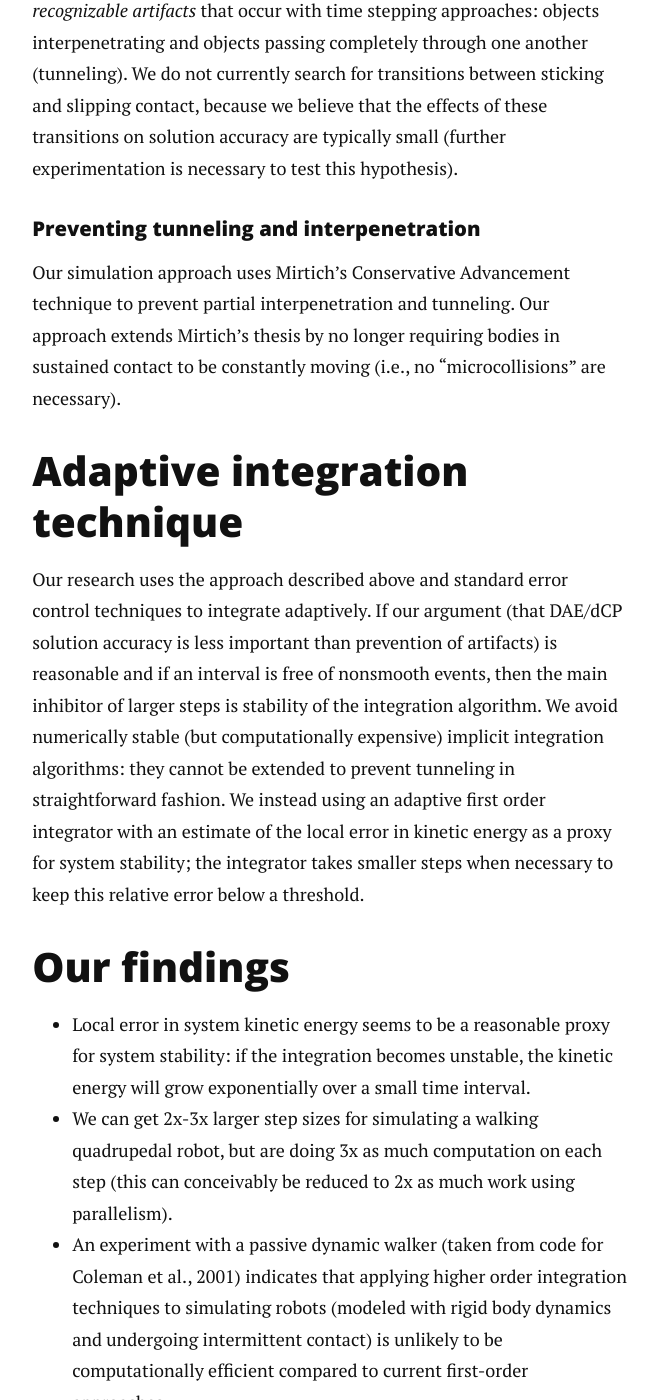
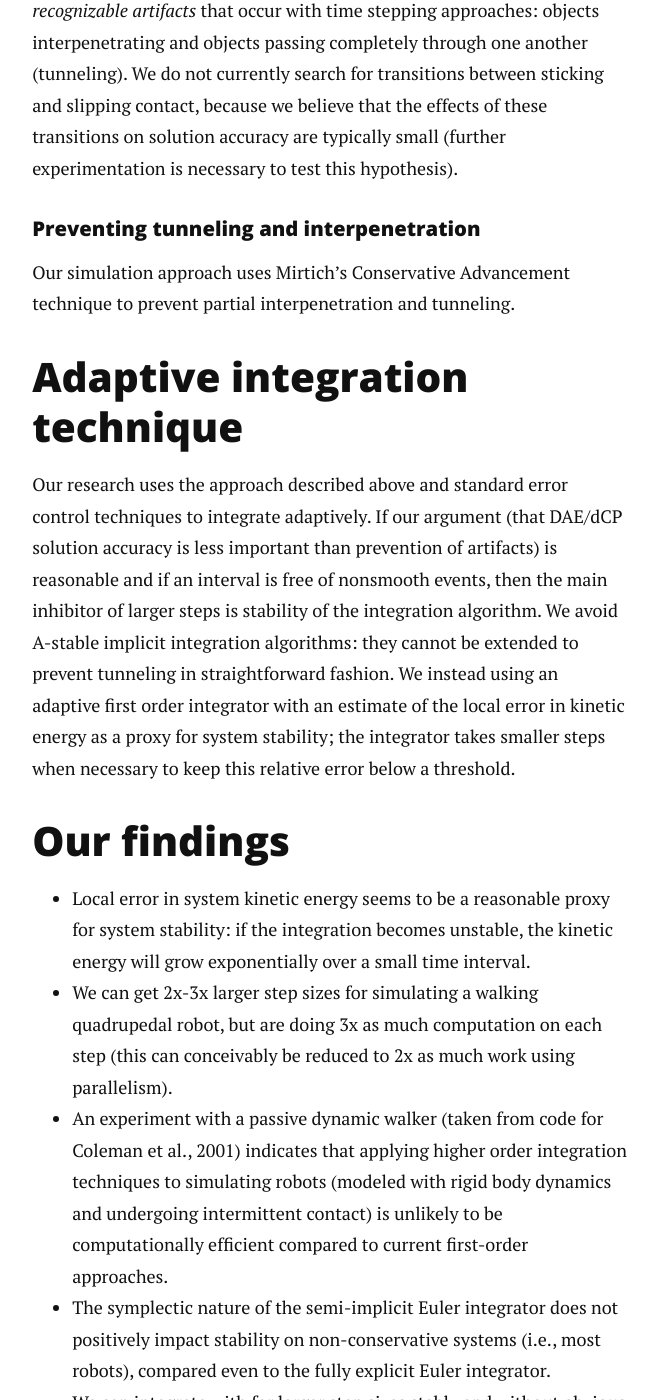
Before and after one commit to PositronicsLab/positronicslab.github.io, a Jekyll site: the page built from _posts/2015-10-18-adaptive-integration.markdown, in a window 1280 px wide and 1400 px high, scrolled down 1968 px. Shown: the whole window, without its empty margins (310-967 px from the left). Built offline with Jekyll 4.4.1, drawn with Linux system fonts in a browser that asks for light colours; nearby versions of some CDN libraries; some of the changed text lies outside the part shown.

Commit message:
Updated adaptive integration work

```diff
--- a/_posts/2015-10-18-adaptive-integration.markdown
+++ b/_posts/2015-10-18-adaptive-integration.markdown
@@ -31,18 +31,18 @@ Our paper (Zapolsky and Drumwright, 2015) seeks to avoid *clearly recognizable a
 
 #### Preventing tunneling and interpenetration
 
-Our simulation approach uses Mirtich's Conservative Advancement technique to prevent  partial interpenetration and tunneling. Our approach extends Mirtich's thesis by no longer requiring bodies in sustained contact to be constantly moving (i.e., no "microcollisions" are necessary).
+Our simulation approach uses Mirtich's Conservative Advancement technique to prevent  partial interpenetration and tunneling.
 
 ## Adaptive integration technique
 
-Our research uses the approach described above and standard error control techniques to integrate adaptively. If our argument (that DAE/dCP solution accuracy is less important than prevention of artifacts) is reasonable and if an interval is free of nonsmooth events, then the main inhibitor of larger steps is stability of the integration algorithm. We avoid numerically stable (but computationally expensive) implicit integration algorithms: they cannot be extended to prevent tunneling in straightforward fashion. We instead using an adaptive first order integrator with an estimate of the local error in kinetic energy as a proxy for system stability; the integrator takes smaller steps when necessary to keep this relative error below a threshold.
+Our research uses the approach described above and standard error control techniques to integrate adaptively. If our argument (that DAE/dCP solution accuracy is less important than prevention of artifacts) is reasonable and if an interval is free of nonsmooth events, then the main inhibitor of larger steps is stability of the integration algorithm. We avoid A-stable implicit integration algorithms: they cannot be extended to prevent tunneling in straightforward fashion. We instead using an adaptive first order integrator with an estimate of the local error in kinetic energy as a proxy for system stability; the integrator takes smaller steps when necessary to keep this relative error below a threshold.
 
 ## Our findings
 
 * Local error in system kinetic energy seems to be a reasonable proxy for system stability: if the integration becomes unstable, the kinetic energy will grow exponentially over a small time interval.
 * We can get 2x-3x larger step sizes for simulating a walking quadrupedal robot, but are doing 3x as much computation on each step (this can conceivably be reduced to 2x as much work using parallelism).
 * An experiment with a passive dynamic walker (taken from code for Coleman et al., 2001) indicates that applying higher order integration techniques to simulating robots (modeled with rigid body dynamics and undergoing intermittent contact) is unlikely to be computationally efficient compared to current first-order approaches.
-* As we expected, the symplectic nature of the semi-implicit integrator does not positively impact stability on non-Hamiltonian systems (i.e., most robots).
+* The symplectic nature of the semi-implicit Euler integrator does not positively impact stability on non-conservative systems (i.e., most robots), compared even to the fully explicit Euler integrator.
 * We can integrate with far larger step sizes stably and without obvious artifacts by removing substantial kinetic energy from the system. Practical and theoretical effects on the generated solution are currently unknown.
 
 ![Trotting stability](http://positronicslab.github.io/assets/img/iros15-walking-stability.png)
```
